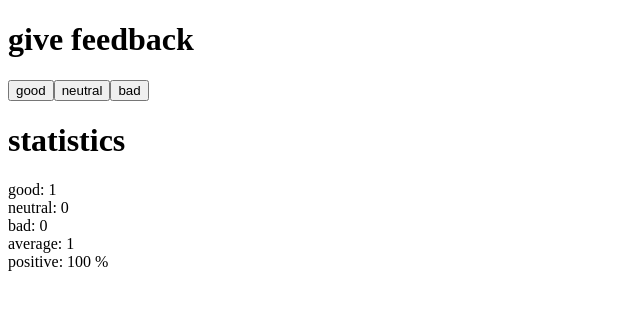
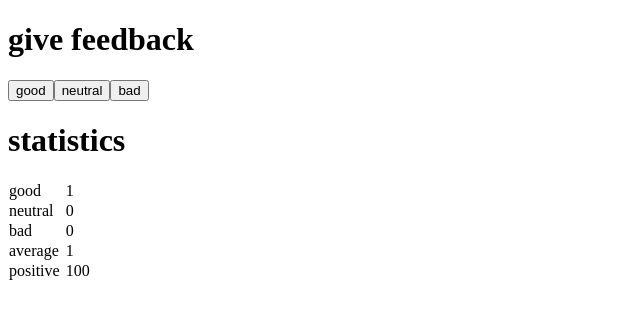
Before and after one commit to schatto1/fullstackopen2022, a React (Create React App) app in the folder part1/unicafe/: page / in a window 1280 px wide. Both pictures are taken after a click on the button "good". Shown: the top 314 px of the page, without its empty margins (0-640 px from the left). Built offline with nearby package versions, Linux system fonts and the light colour scheme.

Commit message:
Adds StatisticLine component for exercise 1.10

```diff
--- a/part1/unicafe/src/App.js
+++ b/part1/unicafe/src/App.js
@@ -1,10 +1,19 @@
 import { useState } from 'react'
+
+const StatisticLine = (props) => {
+  return (
+    <tr>
+      <td>{props.text}</td>
+      &nbsp;
+      <td>{props.value}</td>
+    </tr>
+  )
+}
 
 const Statistics = (props) => {
   if (props.good + props.neutral + props.bad === 0) {
     return (
       <div>
-        <h1>statistics</h1>
         No feedback given
       </div>
     )
@@ -12,16 +21,11 @@ const Statistics = (props) => {
 
   return (
     <div>
-      <h1>statistics</h1>
-      {`good: ${props.good}`}
-      <br />
-      {`neutral: ${props.neutral}`}
-      <br />
-      {`bad: ${props.bad}`}
-      <br />
-      {`average: ${(props.good - props.bad) / (props.good + props.neutral + props.bad)}`}
-      <br />
-      {`positive: ${(props.good / (props.good + props.neutral + props.bad)) * 100} %`}
+      <StatisticLine text="good" value={props.good} />
+      <StatisticLine text="neutral" value={props.neutral} />
+      <StatisticLine text="bad" value={props.bad} />
+      <StatisticLine text="average" value={(props.good - props.bad) / (props.good + props.neutral + props.bad)} />
+      <StatisticLine text="positive" value={props.good / (props.good + props.neutral + props.bad) * 100} />
     </div>
   )
 }
@@ -56,6 +60,7 @@ const App = () => {
       <Button handleClick={handleGoodClick} text='good' />
       <Button handleClick={handleNeutralClick} text='neutral' />
       <Button handleClick={handleBadClick} text='bad' />
+      <h1>statistics</h1>
       <Statistics good={good} neutral={neutral} bad={bad} />
     </div>
   )
```
